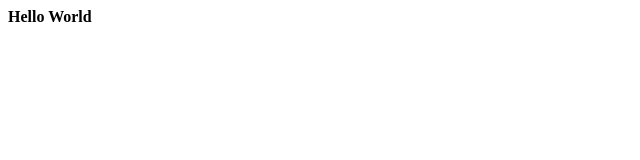
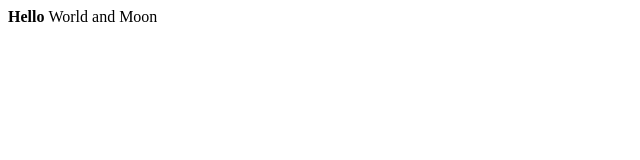
Before and after one commit to Rinlaphas/hello-git, a plain HTML site: page index.html in a window 1280 px wide. Shown: the full height of the page, 0-640 px from the left. Drawn offline with Linux system fonts and the light colour scheme.

Commit message:
fix text in index.html

```diff
--- a/index.html
+++ b/index.html
@@ -6,6 +6,6 @@
         <title>Document</title>
     </head>
     <body>
-        <b>Hello World</b>
+        <b>Hello </b> World and Moon
     </body>
     </html>
```
